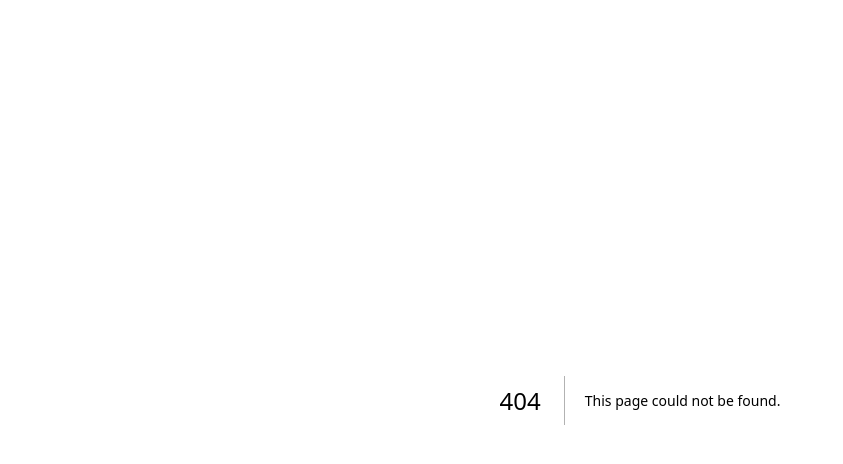
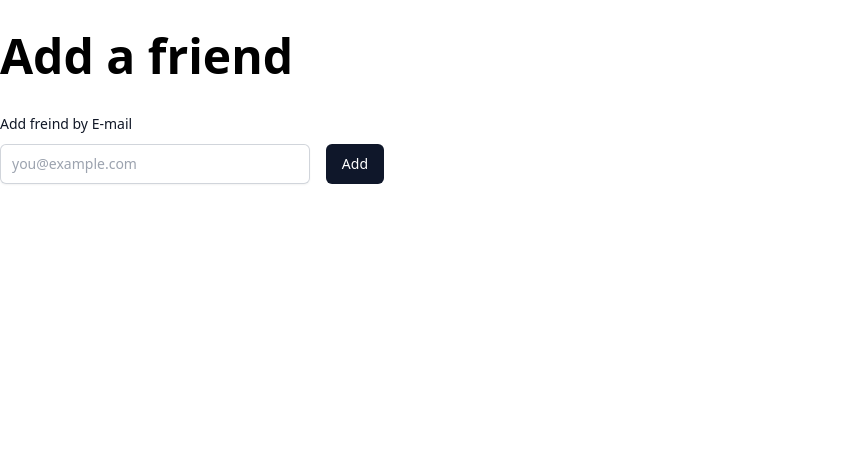
Before and after one commit to Yagth/RealTimeChat, a Next.js app: page /dashboard/add in a window 1280 px wide. Before the commit this address had no page. Shown: the top 464 px of the page, without its empty margins (0-843 px from the left). Built offline with nearby package versions, Linux system fonts and the light colour scheme.

Commit message:
Added friend adding form

```diff
--- /dev/null
+++ b/src/app/(dashboard)/dashboard/add/page.tsx
@@ -0,0 +1,13 @@
+import AddFriendButton from "@/components/AddFriendButton";
+import { FC } from "react";
+
+const page: FC = ({}) => {
+  return (
+    <main className="pt-8">
+      <h1 className="font-bold text-5xl mb-8">Add a friend</h1>
+      <AddFriendButton />
+    </main>
+  );
+};
+
+export default page;
--- /dev/null
+++ b/src/components/AddFriendButton.tsx
@@ -0,0 +1,76 @@
+"use client";
+
+import { FC, useState } from "react";
+import Button from "./ui/Button";
+import axios, { AxiosError } from "axios";
+import { addFriendValidator } from "@/lib/validations/add-friend";
+import { useForm } from "react-hook-form";
+import { z } from "zod";
+import { zodResolver } from "@hookform/resolvers/zod";
+import { error } from "console";
+
+interface AddFriendButtonProps {}
+
+type FormData = z.infer<typeof addFriendValidator>;
+
+const AddFriendButton: FC<AddFriendButtonProps> = ({}) => {
+  const [showSuccessState, setShowSuccessState] = useState<boolean>(false);
+  const {
+    register,
+    handleSubmit,
+    setError,
+    formState: { errors },
+  } = useForm<FormData>({
+    resolver: zodResolver(addFriendValidator),
+  });
+
+  const addFriend = async (email: string) => {
+    try {
+      const validatedEmail = addFriendValidator.parse({ email });
+      await axios.post("/api/friends/add", { email: validatedEmail });
+      setShowSuccessState(true);
+    } catch (error) {
+      if (error instanceof z.ZodError) {
+        setError("email", { message: error.message });
+        return;
+      }
+
+      if (error instanceof AxiosError) {
+        setError("email", { message: error.response?.data });
+        return;
+      }
+
+      setError("email", { message: "Something went wrong" });
+    }
+  };
+
+  const onSubmit = (data: FormData) => {
+    addFriend(data.email);
+  };
+
+  return (
+    <form onSubmit={handleSubmit(onSubmit)} className="max-w-sm">
+      <label
+        htmlFor="email"
+        className="block text-sm font-medium leading-6 text-gray-900 "
+      >
+        Add freind by E-mail
+      </label>
+      <div className="mt-2 flex gap-4">
+        <input
+          {...register("email")}
+          type="text"
+          className="block w-full rounded-md border-0 py-1.5 text-gray-900 shadow-sm ring-1 ring-inset ring-gray-300 placeholder:text-gray-400 focus:ring-2 focus:ring-inset focus:ring-indigo-600 sm:text-sm sm:leading-6 "
+          placeholder="you@example.com"
+        />
+        <Button>Add</Button>
+      </div>
+      <p className="mt-1 text-sm text-red-600 ">{errors.email?.message}</p>
+      {showSuccessState ? (
+        <p className="mt-1 text-sm text-green-600 ">Friend request sent!</p>
+      ) : null}
+    </form>
+  );
+};
+
+export default AddFriendButton;
--- /dev/null
+++ b/src/lib/validations/add-friend.ts
@@ -0,0 +1,5 @@
+import { z } from "zod";
+
+export const addFriendValidator = z.object({
+  email: z.string().email(),
+});
--- a/tailwind.config.ts
+++ b/tailwind.config.ts
@@ -1,20 +1,20 @@
-import type { Config } from 'tailwindcss'
+import type { Config } from "tailwindcss";
 
 const config: Config = {
   content: [
-    './src/pages/**/*.{js,ts,jsx,tsx,mdx}',
-    './src/components/**/*.{js,ts,jsx,tsx,mdx}',
-    './src/app/**/*.{js,ts,jsx,tsx,mdx}',
+    "./src/pages/**/*.{js,ts,jsx,tsx,mdx}",
+    "./src/components/**/*.{js,ts,jsx,tsx,mdx}",
+    "./src/app/**/*.{js,ts,jsx,tsx,mdx}",
   ],
   theme: {
     extend: {
       backgroundImage: {
-        'gradient-radial': 'radial-gradient(var(--tw-gradient-stops))',
-        'gradient-conic':
-          'conic-gradient(from 180deg at 50% 50%, var(--tw-gradient-stops))',
+        "gradient-radial": "radial-gradient(var(--tw-gradient-stops))",
+        "gradient-conic":
+          "conic-gradient(from 180deg at 50% 50%, var(--tw-gradient-stops))",
       },
     },
   },
-  plugins: [],
-}
-export default config
+  plugins: [require("@tailwindcss/forms")],
+};
+export default config;
```
Also changed, not shown: package.json (+6 -1 lines), 1 other file (tests, documents, lock files or other folders).
